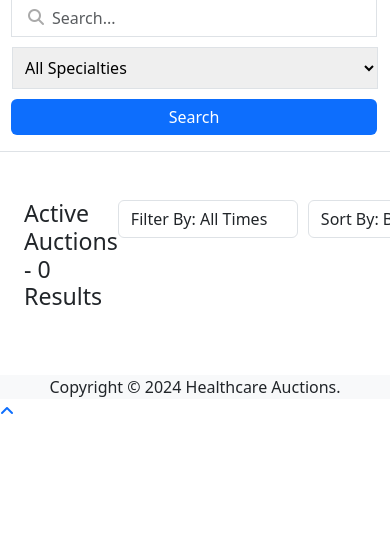
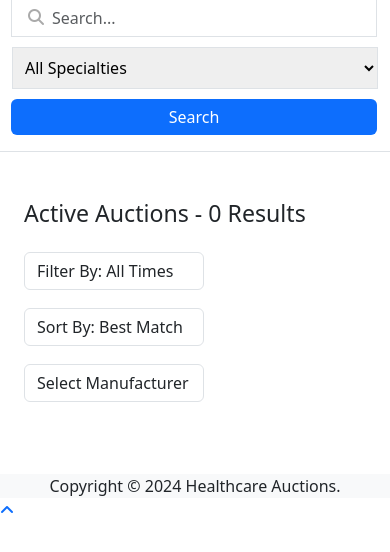
Before and after one commit to jcentrone/healthcareauctions, a Django app: page /auction/active in a window 390 px wide; the page is wider, and only the part inside the window is pictured. Shown: the part 140-692 px from the top of that part. Run offline with Django 5.2, Linux system fonts and the light colour scheme; tables that the repository leaves empty hold one stand-in row (values such as "Sample post"); data that the repository does not hold is empty.

Commit message:
Routine Save

```diff
--- a/static/css/auctions_view.css
+++ b/static/css/auctions_view.css
@@ -25,19 +25,21 @@
     /*border: 1px solid #86B7FE;*/
 }
 
-.auctions-header-container{
+.auctions-header-container {
     display: grid;
     grid-template-columns: 1fr auto;
 
 }
-#filter-form{
+
+#filter-form {
     display: flex;
     gap: 10px;
 }
+
 #time-filter,
 #sort-by,
-#mfg-filter{
-    width:180px;
+#mfg-filter {
+    width: 180px;
 }
 
 .listing {
@@ -129,12 +131,21 @@
         grid-template-columns: auto auto;
     }
 
-    .card-body{
+    .card-body {
         padding: 0;
     }
 
-    .bid-form{
+    .bid-form {
         position: relative;
-        margin-left:15px ;
+        margin-left: 15px;
     }
+
+    .auctions-header-container {
+        grid-template-columns: 1fr;
+    }
+
+    #filter-form {
+        flex-direction: column;
+    }
+
 }
```
